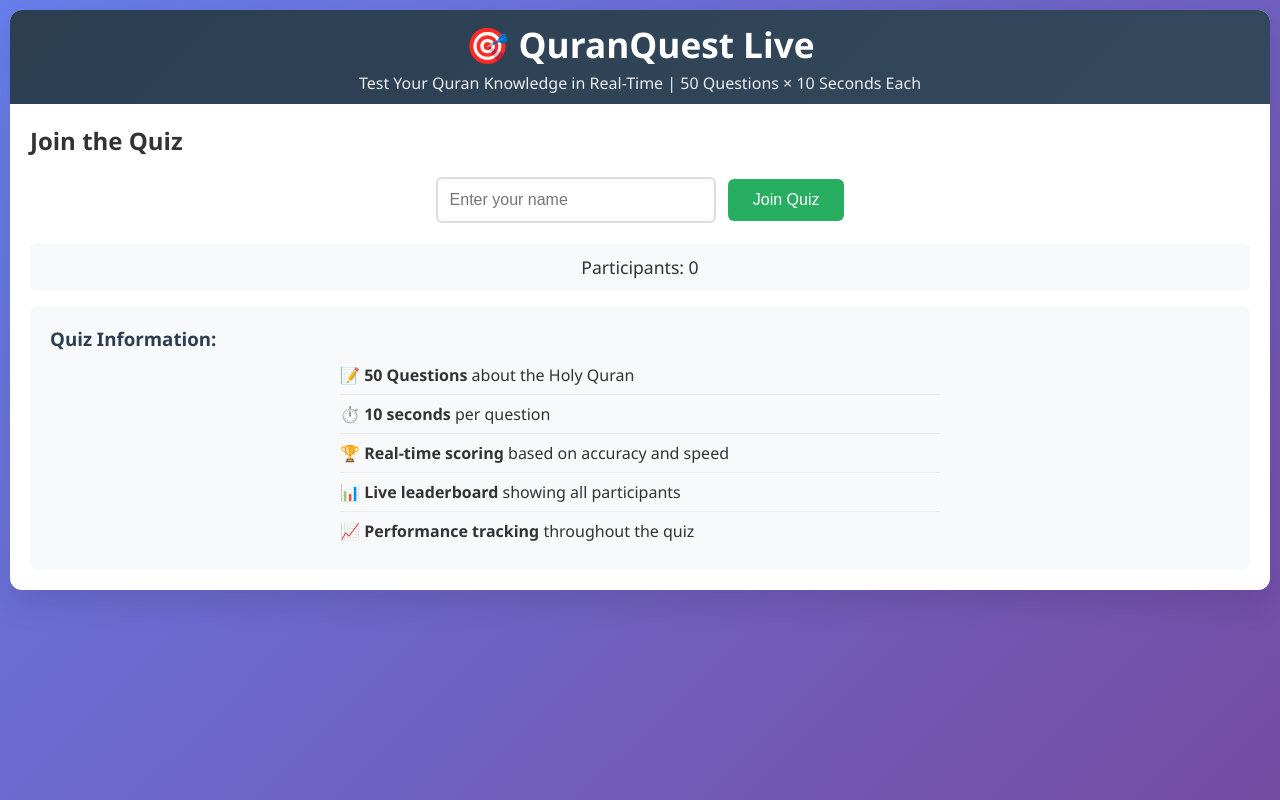
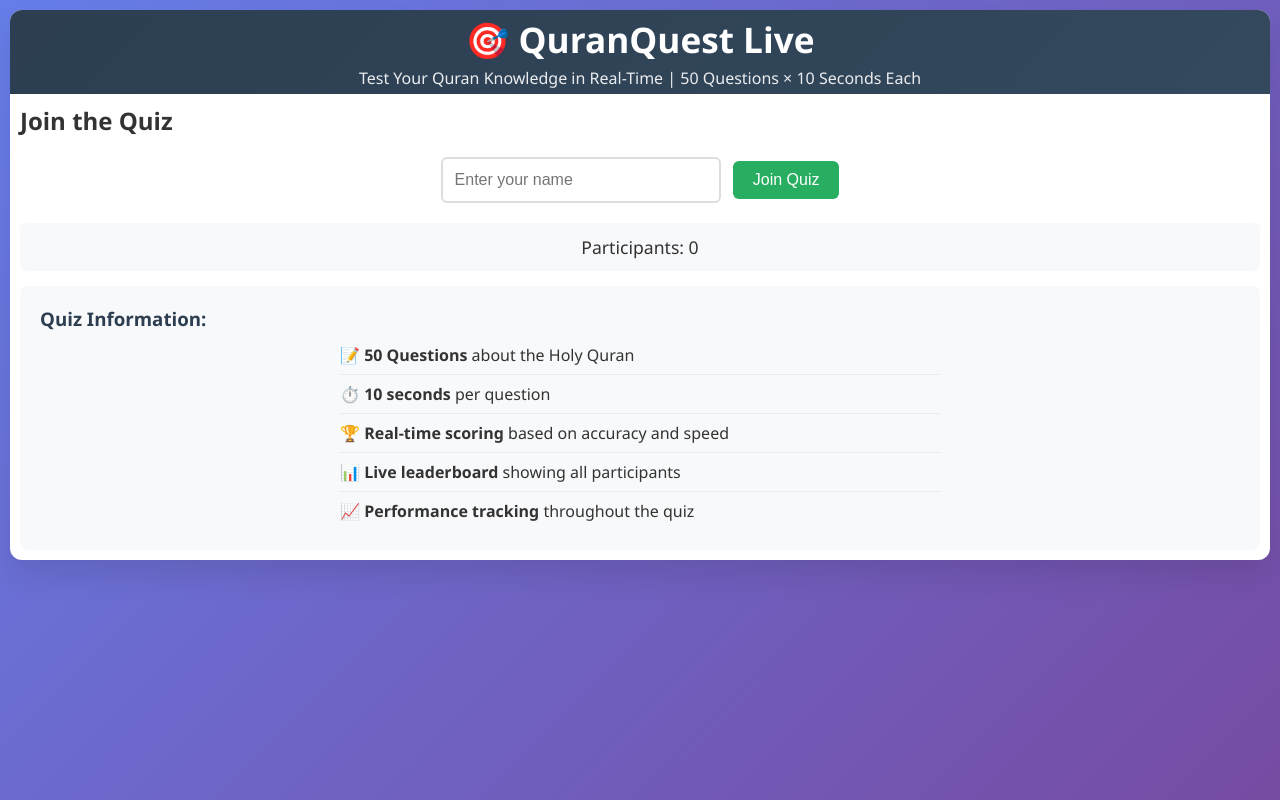
Before and after one commit to Sulaiman-GitHub/quran-quiz-app, a website: page public/index.html in a window 1280 px wide. Drawn offline with nearby package versions, Linux system fonts and the light colour scheme.

Commit message:
Update style.css

```diff
--- a/public/style.css
+++ b/public/style.css
@@ -24,7 +24,7 @@ body {
 header {
     background: linear-gradient(135deg, #2c3e50, #34495e);
     color: white;
-    padding: 10px;
+    padding: 5px;
     text-align: center;
 }
 
@@ -40,7 +40,7 @@ header p {
 
 .screen {
     display: none;
-    padding: 20px;
+    padding: 10px;
 }
 
 .screen.active {
@@ -64,7 +64,7 @@ header p {
 }
 
 button {
-    padding: 12px 25px;
+    padding: 10px 20px;
     font-size: 1em;
     background: #27ae60;
     color: white;
```
